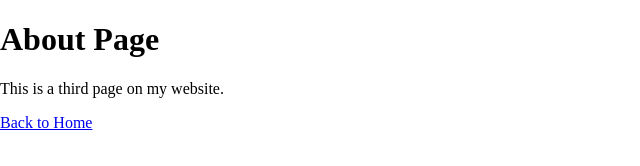
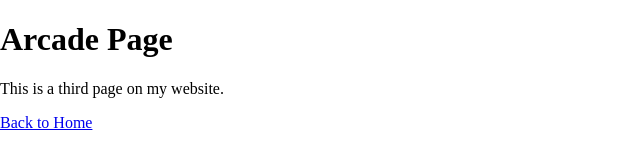
Before and after one commit to WorKSimi/WorKSimi.github.io, a plain HTML site: page arcade.html in a window 1280 px wide. Shown: the whole page, without its empty margins (0-640 px from the left). Drawn offline with Linux system fonts and the light colour scheme; files that its build step writes are made by us from their sources.

Commit message:
about title fixed

```diff
--- a/arcade.html
+++ b/arcade.html
@@ -8,7 +8,7 @@
   <link rel="stylesheet" href="style.css" /> <!-- Optional: if you use a shared CSS file -->
 </head>
 <body>
-  <h1>About Page</h1>
+  <h1>Arcade Page</h1>
   <p>This is a third page on my website.</p>
   <a href="index.html">Back to Home</a>
 </body>
```
